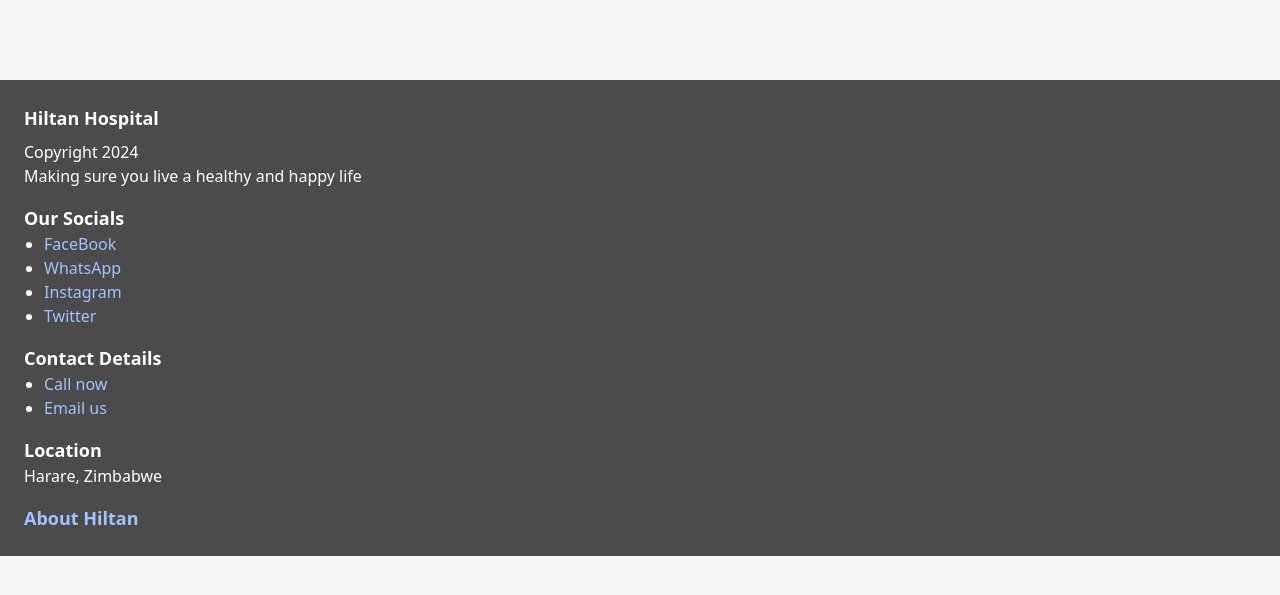
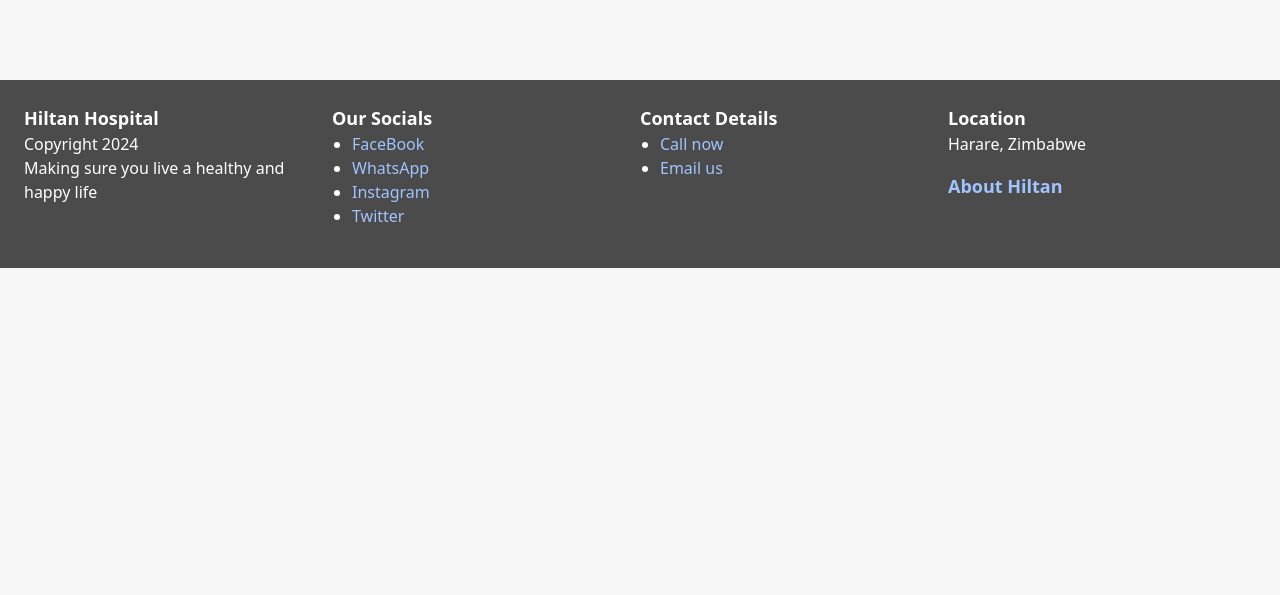
Before and after one commit to Tanagends/Hiltan-Hospital-Management, a Flask app: template templates/layout.html in a window 1280 px wide. Shown: the part 64-659 px from the top of the page. Run offline with Flask 3, Linux system fonts and the light colour scheme; the template is opened without the code that fills it, so the values that code supplies are empty; style sheets or scripts are compiled from the project's sources; some libraries are stand-ins or nearby versions.

Commit message:
landing page in action

```diff
--- a/templates/layout.html
+++ b/templates/layout.html
@@ -21,30 +21,38 @@
     </main>
 
     <footer class="bg-darkGray text-white p-6 mt-8">
-        <div class="container mx-auto">
-            <h2 class="text-lg font-semibold mb-2">Hiltan Hospital</h2>
+        <div class="container mx-auto flex flex-wrap justify-between">
+            <div class="w-full md:w-1/4 mb-4">
+                <h2 class="text-lg font-semibold">Hiltan Hospital</h2>
                 <p>Copyright 2024</p>
                 <p>Making sure you live a healthy and happy life</p>
+            </div>
 
-            <h2 class="text-lg font-semibold mt-4">Our Socials</h2>
+            <div class="w-full md:w-1/4 mb-4">
+                <h2 class="text-lg font-semibold">Our Socials</h2>
                 <ul class="list-disc pl-5">
                     <li><a href="#" class="text-lightBlue hover:underline">FaceBook</a></li>
                     <li><a href="#" class="text-lightBlue hover:underline">WhatsApp</a></li>
                     <li><a href="#" class="text-lightBlue hover:underline">Instagram</a></li>
                     <li><a href="#" class="text-lightBlue hover:underline">Twitter</a></li>
                 </ul>
+            </div>
 
-            <h2 class="text-lg font-semibold mt-4">Contact Details</h2>
+            <div class="w-full md:w-1/4 mb-4">
+                <h2 class="text-lg font-semibold">Contact Details</h2>
                 <ul class="list-disc pl-5">
                     <li><a href="tel:+263782874065" class="text-lightBlue hover:underline">Call now</a></li>
                     <li><a href="mailto:tanagends@gmail.com" class="text-lightBlue hover:underline">Email us</a></li>
                 </ul>
+            </div>
 
-            <h2 class="text-lg font-semibold mt-4">Location</h2>
+            <div class="w-full md:w-1/4 mb-4">
+                <h2 class="text-lg font-semibold">Location</h2>
                 <p>Harare, Zimbabwe</p>
 
                 <h2 class="text-lg font-semibold mt-4"><a href="#" class="text-lightBlue hover:underline">About Hiltan</a></h2>
             </div>
+        </div>
     </footer>
 </body>
 </html>
```
Also changed, not shown: templates/base.html (+49 -0 lines). Lines whose indentation alone changed are shown as unchanged.
